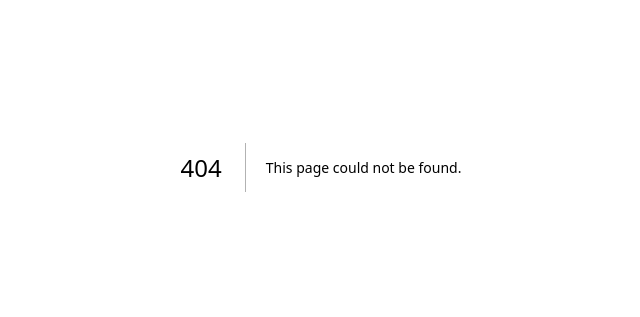
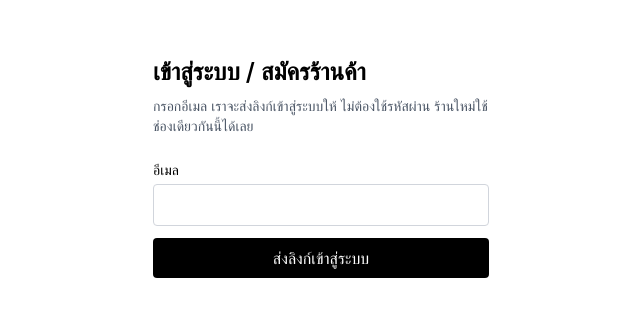
Before and after one commit to CutieCat8/PrintGo, a Next.js app: page /login in a window 1280 px wide. Before the commit this address had no page. Shown: the part 233-550 px from the top of the page, without its empty margins (319-959 px from the left). Built offline with nearby package versions, Linux system fonts and the light colour scheme.

Commit message:
feat: add sign-in page, magic-link callback and session proxy
- /login sends an e-mail link; /auth/callback turns it into a session
- proxy refreshes the session and sends signed-out visitors of /shop and /admin to /login
- POST /auth/signout

```diff
--- /dev/null
+++ b/src/app/auth/callback/route.ts
@@ -0,0 +1,23 @@
+import { NextResponse } from "next/server";
+import { createAuthClient } from "@/lib/auth/next-client";
+import { findAccess } from "@/lib/auth/store";
+
+/**
+ * Where the magic link in the e-mail lands. Swaps the one-time `code` for a session cookie,
+ * then sends admins to /admin and everyone else to /shop (new shops fill in their details there).
+ * The destination is fixed on purpose: a `next=` parameter would be an open redirect.
+ */
+export async function GET(request: Request) {
+  const url = new URL(request.url);
+  const code = url.searchParams.get("code");
+
+  if (code) {
+    const supabase = await createAuthClient();
+    const { data, error } = await supabase.auth.exchangeCodeForSession(code);
+    if (!error && data.user) {
+      const access = await findAccess(data.user.id);
+      return NextResponse.redirect(new URL(access?.role === "admin" ? "/admin" : "/shop", url));
+    }
+  }
+  return NextResponse.redirect(new URL("/login?error=link", url));
+}
--- /dev/null
+++ b/src/app/auth/signout/route.ts
@@ -0,0 +1,9 @@
+import { NextResponse } from "next/server";
+import { createAuthClient } from "@/lib/auth/next-client";
+
+/** POST only (a link could be triggered by any page): clears the session, back to /login. */
+export async function POST(request: Request) {
+  const supabase = await createAuthClient();
+  await supabase.auth.signOut();
+  return NextResponse.redirect(new URL("/login", request.url), 303);
+}
--- /dev/null
+++ b/src/app/login/login-form.tsx
@@ -0,0 +1,65 @@
+"use client";
+
+import { useSearchParams } from "next/navigation";
+import { useState } from "react";
+import { getBrowserClient } from "@/lib/db/browser";
+
+type State = "idle" | "sending" | "sent" | "failed";
+
+export function LoginForm() {
+  const [email, setEmail] = useState("");
+  const [state, setState] = useState<State>("idle");
+  // /auth/callback sends people back here with ?error=link when the link was used up or expired
+  const linkFailed = useSearchParams().get("error") === "link";
+
+  async function submit(event: React.FormEvent) {
+    event.preventDefault();
+    setState("sending");
+    const { error } = await getBrowserClient().auth.signInWithOtp({
+      email: email.trim(),
+      options: { emailRedirectTo: `${window.location.origin}/auth/callback` },
+    });
+    setState(error ? "failed" : "sent");
+  }
+
+  if (state === "sent") {
+    return (
+      <p role="status">
+        ส่งลิงก์ไปที่ {email} แล้ว กรุณาเปิดอีเมลและกดลิงก์ในเบราว์เซอร์เดียวกับที่ใช้ขอลิงก์นี้
+      </p>
+    );
+  }
+
+  return (
+    <form onSubmit={submit} className="flex flex-col gap-3">
+      {linkFailed && (
+        <p role="alert" className="text-sm text-red-600">
+          ลิงก์หมดอายุหรือถูกใช้ไปแล้ว กรุณาขอลิงก์ใหม่
+        </p>
+      )}
+      <label className="flex flex-col gap-1 text-sm">
+        อีเมล
+        <input
+          type="email"
+          required
+          autoComplete="email"
+          value={email}
+          onChange={(e) => setEmail(e.target.value)}
+          className="rounded border border-gray-300 px-3 py-2 text-base"
+        />
+      </label>
+      <button
+        type="submit"
+        disabled={state === "sending"}
+        className="rounded bg-black px-4 py-2 text-white disabled:opacity-50"
+      >
+        {state === "sending" ? "กำลังส่ง..." : "ส่งลิงก์เข้าสู่ระบบ"}
+      </button>
+      {state === "failed" && (
+        <p role="alert" className="text-sm text-red-600">
+          ส่งลิงก์ไม่สำเร็จ กรุณาตรวจอีเมลแล้วลองใหม่ (ถ้าขอบ่อยเกินไปอาจต้องรอสักครู่)
+        </p>
+      )}
+    </form>
+  );
+}
--- /dev/null
+++ b/src/app/login/page.tsx
@@ -0,0 +1,19 @@
+import { Suspense } from "react";
+import { LoginForm } from "./login-form";
+
+export default function LoginPage() {
+  return (
+    <main className="mx-auto flex min-h-screen max-w-sm flex-col justify-center gap-6 p-6">
+      <div>
+        <h1 className="text-2xl font-semibold">เข้าสู่ระบบ / สมัครร้านค้า</h1>
+        <p className="mt-2 text-sm text-gray-600">
+          กรอกอีเมล เราจะส่งลิงก์เข้าสู่ระบบให้ ไม่ต้องใช้รหัสผ่าน ร้านใหม่ใช้ช่องเดียวกันนี้ได้เลย
+        </p>
+      </div>
+      {/* useSearchParams needs a Suspense boundary on a statically built page */}
+      <Suspense>
+        <LoginForm />
+      </Suspense>
+    </main>
+  );
+}
--- /dev/null
+++ b/src/proxy.ts
@@ -0,0 +1,50 @@
+import { createServerClient } from "@supabase/ssr";
+import { NextResponse, type NextRequest } from "next/server";
+import { loginRequired } from "@/lib/auth/routes";
+
+/**
+ * Runs before every request (Next.js 16 calls this file `proxy`, formerly `middleware`).
+ * 1. Keeps a shop/admin's Supabase session fresh: an expired token is refreshed here, because
+ *    route handlers cannot write cookies back.
+ * 2. Sends signed-out visitors of /shop and /admin to /login. API routes are NOT guarded here;
+ *    each one calls requireShop / requireAdmin itself.
+ */
+export async function proxy(request: NextRequest) {
+  let response = NextResponse.next({ request });
+  let signedIn = false;
+
+  // Customers (LINE) and visitors have no Supabase cookie: nothing to refresh, no call to make
+  if (request.cookies.getAll().some((c) => c.name.startsWith("sb-"))) {
+    const supabase = createServerClient(
+      process.env.NEXT_PUBLIC_SUPABASE_URL!,
+      process.env.NEXT_PUBLIC_SUPABASE_ANON_KEY!,
+      {
+        cookies: {
+          getAll: () => request.cookies.getAll(),
+          setAll(cookiesToSet, headers) {
+            cookiesToSet.forEach(({ name, value }) => request.cookies.set(name, value));
+            response = NextResponse.next({ request });
+            cookiesToSet.forEach(({ name, value, options }) =>
+              response.cookies.set(name, value, options),
+            );
+            Object.entries(headers).forEach(([key, value]) => response.headers.set(key, value));
+          },
+        },
+      },
+    );
+    const { data } = await supabase.auth.getClaims(); // verifies the token, refreshing it if needed
+    signedIn = Boolean(data?.claims);
+  }
+
+  const mockMode =
+    process.env.NODE_ENV !== "production" && process.env.NEXT_PUBLIC_USE_MOCK === "true";
+  if (!signedIn && loginRequired(request.nextUrl.pathname, mockMode)) {
+    return NextResponse.redirect(new URL("/login", request.url));
+  }
+  return response;
+}
+
+export const config = {
+  // everything except static files
+  matcher: ["/((?!_next/static|_next/image|favicon.ico).*)"],
+};
```
